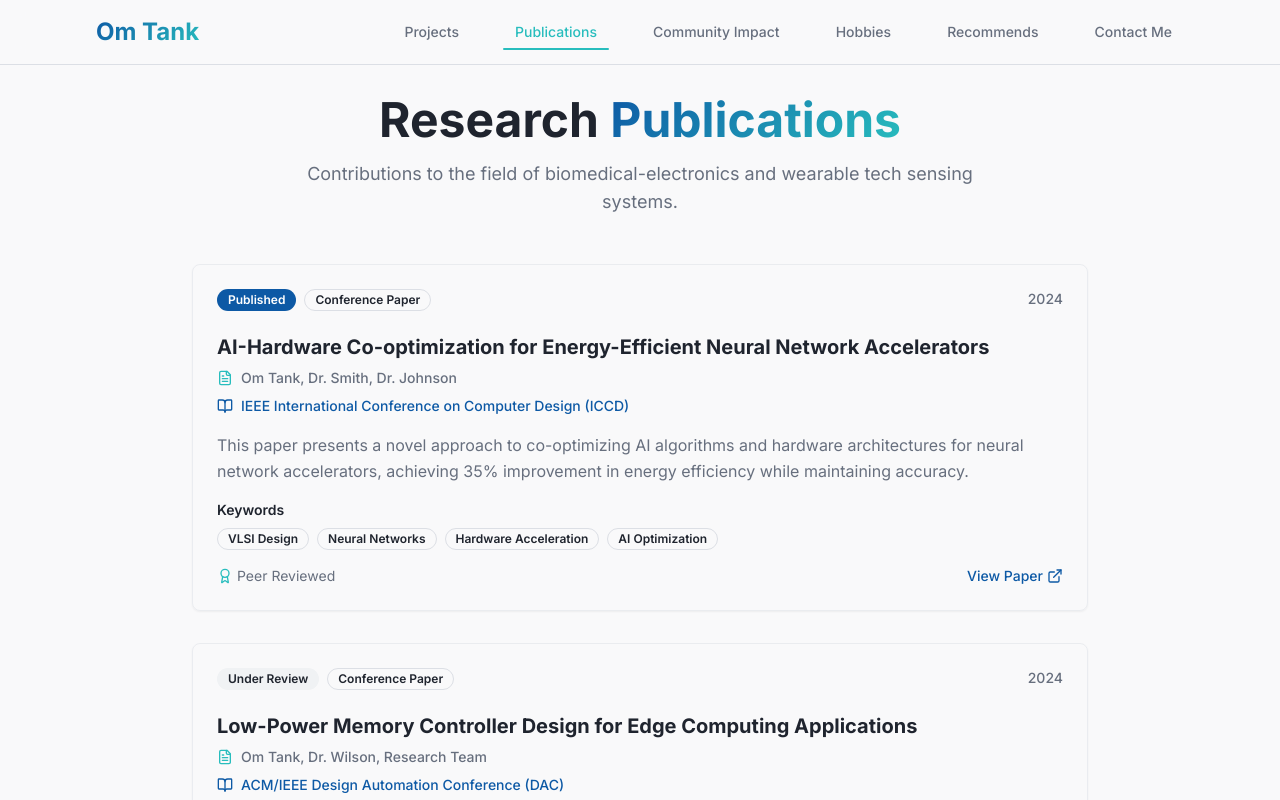
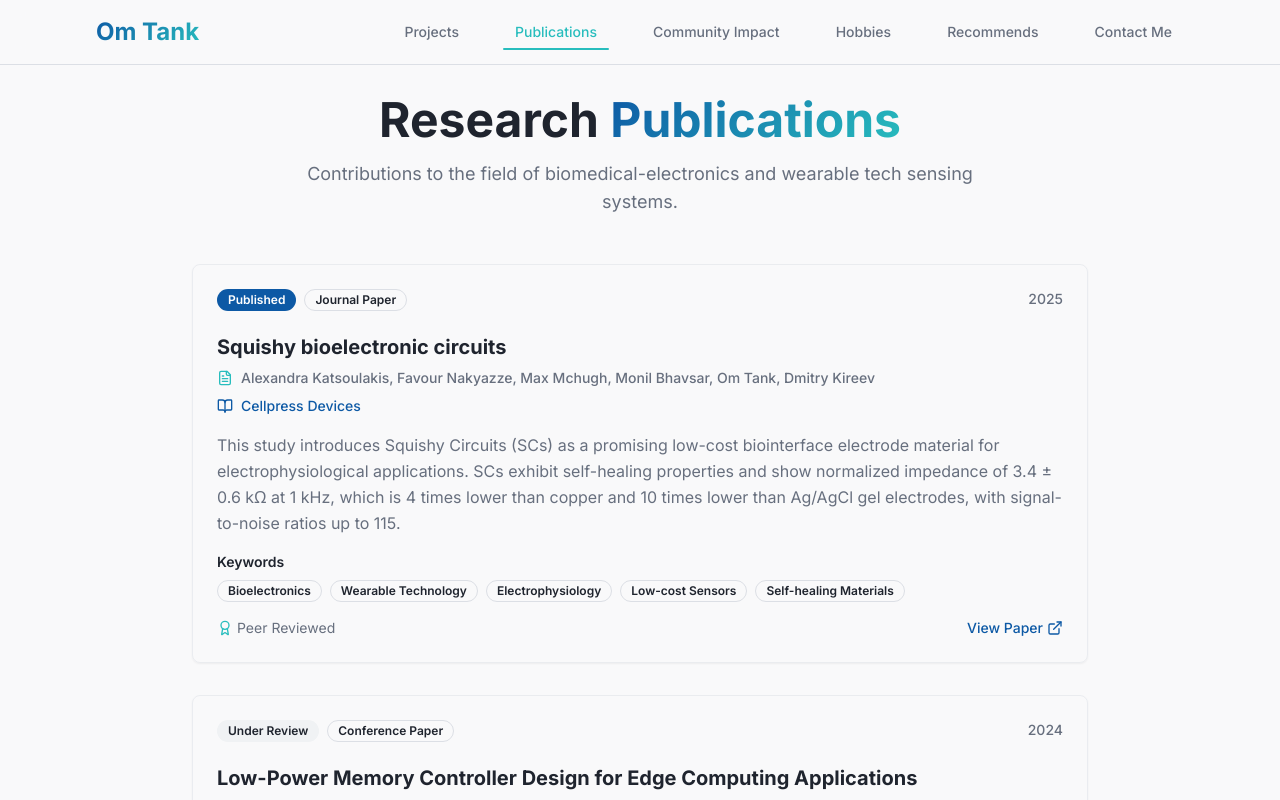
Before and after one commit to OTANK10/om-tank-nexus, a React (Vite) app: page /publications in a window 1280 px wide. Shown: the top 800 px of the page. Built offline with nearby package versions, Linux system fonts and the light colour scheme.

Commit message:
Add publication details
Added details for the "Squishy bioelectronic circuits" publication, including the journal (Cellpress Devices), authors, summary, and highlights. The publication is dated January 2025.

```diff
--- a/src/pages/Publications.tsx
+++ b/src/pages/Publications.tsx
@@ -5,14 +5,14 @@ import { BookOpen, FileText, Award, ExternalLink } from "lucide-react";
 const publicationsData = [
   {
     id: 1,
-    title: "AI-Hardware Co-optimization for Energy-Efficient Neural Network Accelerators",
-    authors: "Om Tank, Dr. Smith, Dr. Johnson",
-    venue: "IEEE International Conference on Computer Design (ICCD)",
-    year: "2024",
-    type: "Conference Paper",
+    title: "Squishy bioelectronic circuits",
+    authors: "Alexandra Katsoulakis, Favour Nakyazze, Max Mchugh, Monil Bhavsar, Om Tank, Dmitry Kireev",
+    venue: "Cellpress Devices",
+    year: "2025",
+    type: "Journal Paper",
     status: "Published",
-    description: "This paper presents a novel approach to co-optimizing AI algorithms and hardware architectures for neural network accelerators, achieving 35% improvement in energy efficiency while maintaining accuracy.",
-    keywords: ["VLSI Design", "Neural Networks", "Hardware Acceleration", "AI Optimization"],
+    description: "This study introduces Squishy Circuits (SCs) as a promising low-cost biointerface electrode material for electrophysiological applications. SCs exhibit self-healing properties and show normalized impedance of 3.4 ± 0.6 kΩ at 1 kHz, which is 4 times lower than copper and 10 times lower than Ag/AgCl gel electrodes, with signal-to-noise ratios up to 115.",
+    keywords: ["Bioelectronics", "Wearable Technology", "Electrophysiology", "Low-cost Sensors", "Self-healing Materials"],
     link: "#"
   },
   {
```
